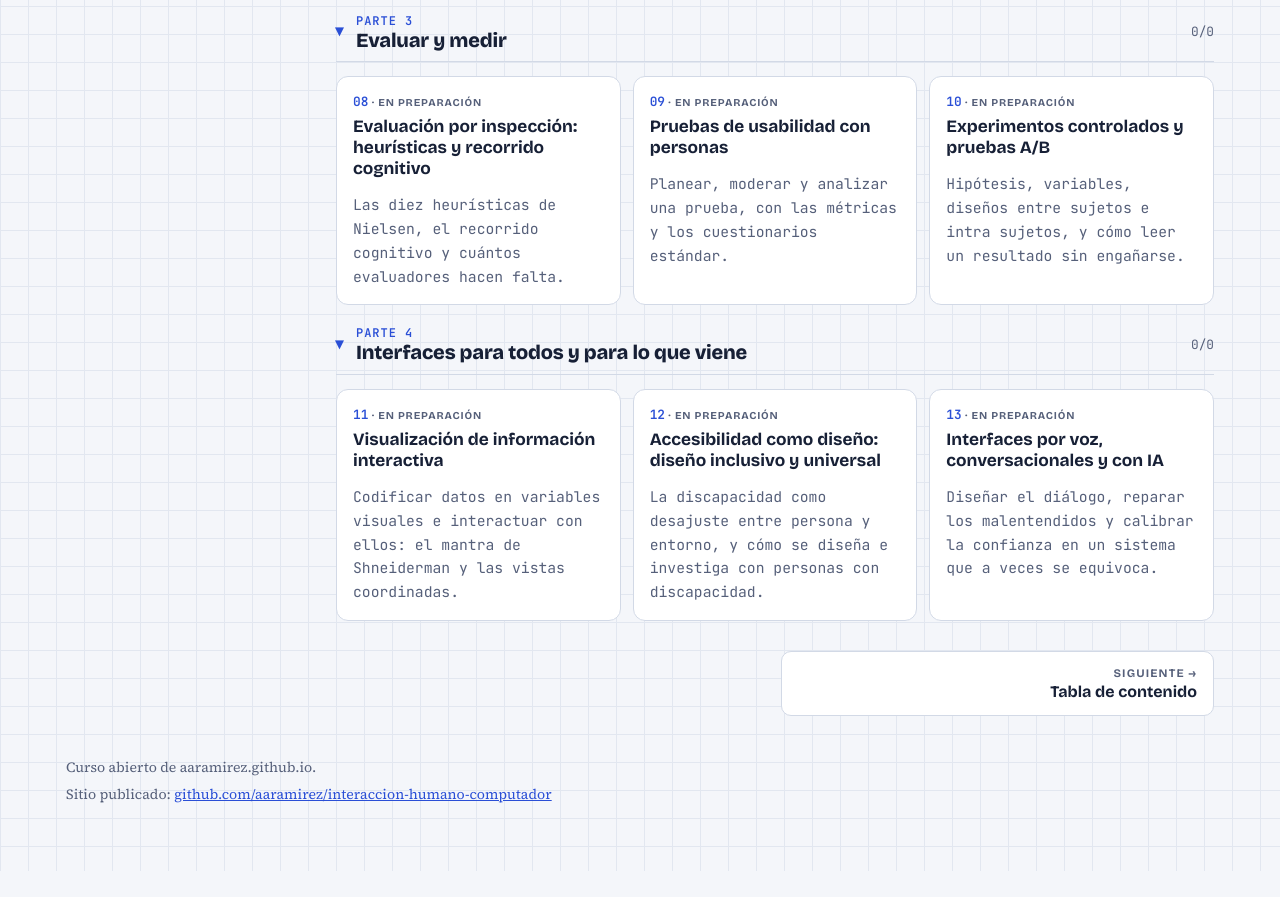
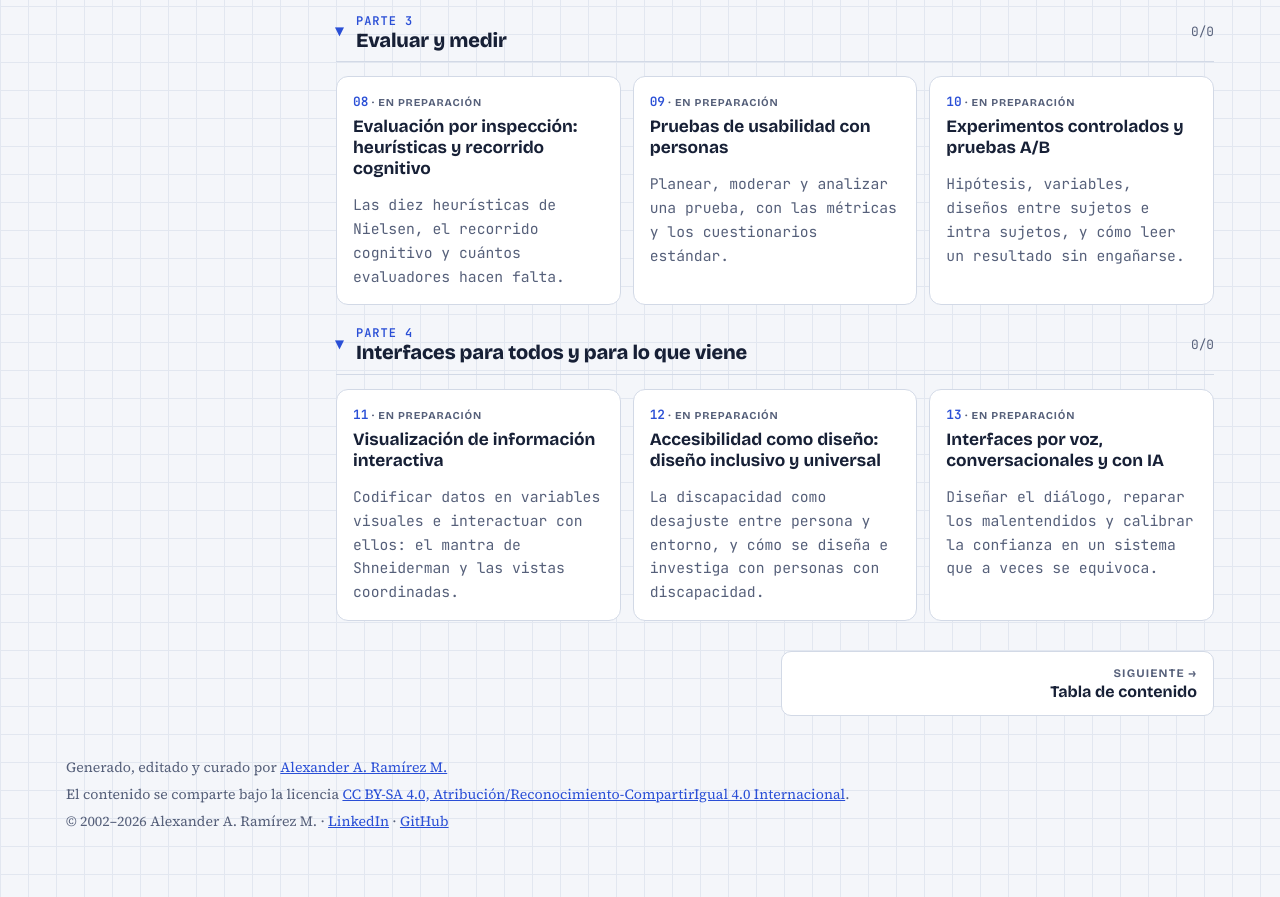
Before and after one commit to aaramirez/interaccion-humano-computador, a plain HTML site: page index.html in a window 1280 px wide. Shown: the part 2066-2963 px from the top of the page. Before the commit the page ends 2937 px from the top, so only its background shows below. Drawn offline with nearby package versions, Linux system fonts and the light colour scheme.

Commit message:
Pie común: autoría, licencia CC BY-SA 4.0 y año que se actualiza solo

```diff
--- a/index.html
+++ b/index.html
@@ -88,7 +88,7 @@ height="0" width="0" style="display:none;visibility:hidden"></iframe></noscript>
 <nav class="pager" id="pager" aria-label="Capítulo anterior y siguiente"></nav>
 </main>
 </div>
-<footer><span>Curso abierto de aaramirez.github.io.</span><span>Sitio publicado: <a href="https://github.com/aaramirez/interaccion-humano-computador" target="_blank" rel="noopener">github.com/aaramirez/interaccion-humano-computador</a></span></footer>
+<footer><span>Generado, editado y curado por <a href="https://www.linkedin.com/in/alexander-ramirez-morales/" target="_blank" rel="noopener">Alexander A. Ramírez M.</a></span><span>El contenido se comparte bajo la licencia <a href="https://creativecommons.org/licenses/by-sa/4.0/deed.es" target="_blank" rel="noopener">CC BY-SA 4.0, Atribución/Reconocimiento-CompartirIgual 4.0 Internacional</a>.</span><span>© 2002–<span data-anio>2026</span> Alexander A. Ramírez M. · <a href="https://www.linkedin.com/in/alexander-ramirez-morales/" target="_blank" rel="noopener">LinkedIn</a> · <a href="https://github.com/aaramirez" target="_blank" rel="noopener">GitHub</a></span><script>document.querySelectorAll('[data-anio]').forEach(function (e) { e.textContent = new Date().getFullYear(); });</script></footer>
 </div>
 <script src="assets/lab.js"></script>
 </body>
```
Also changed, not shown: temario.html (+1 -1 lines).
